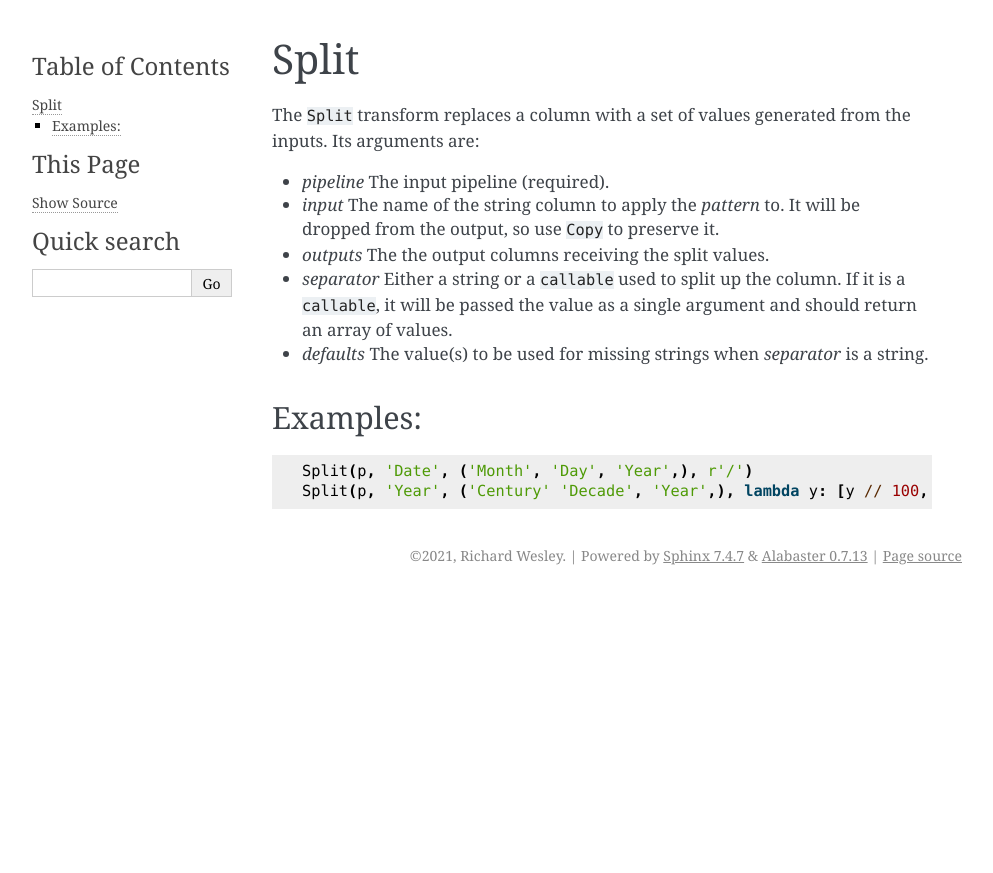
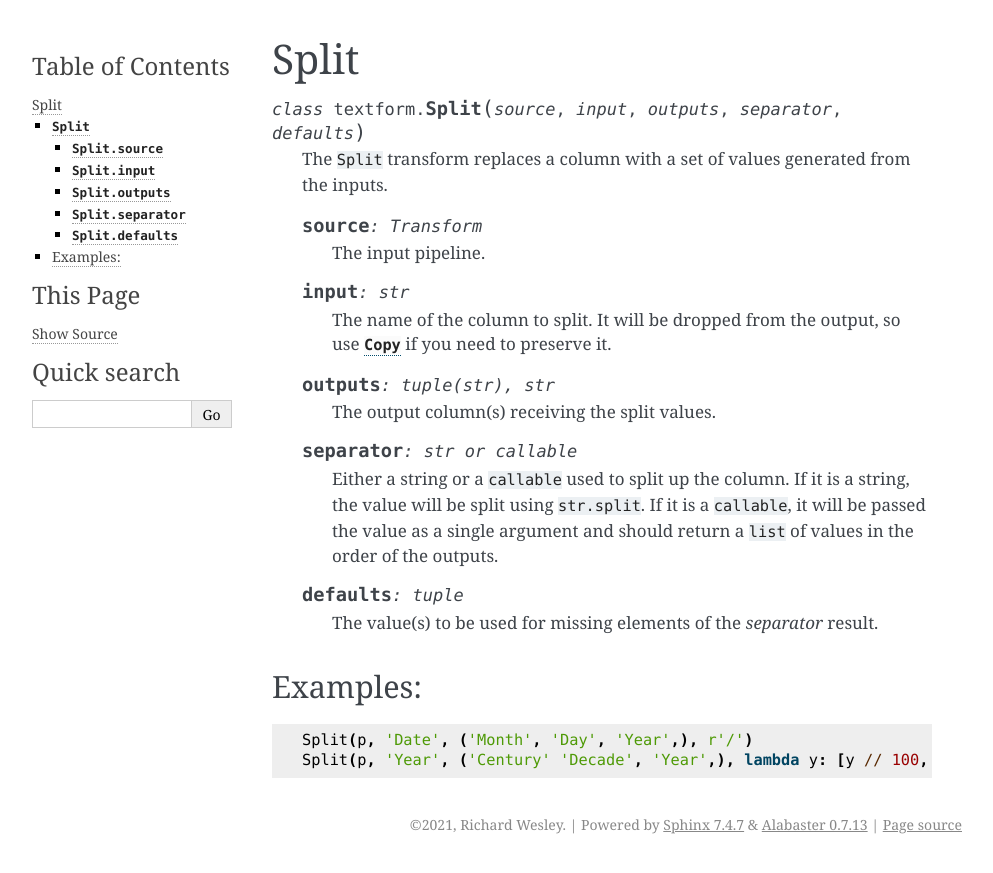
Before and after one commit to hawkfish/textform, a Sphinx documentation site: the page built from docs/transforms/split.rst, in a window 1280 px wide. Shown: the top 873 px of the page, without its empty margins (148-1141 px from the left). Built offline with Sphinx 7.4.7, drawn with Linux system fonts in a browser that asks for light colours.

Commit message:
Document Split

```diff
--- a/docs/transforms/split.rst
+++ b/docs/transforms/split.rst
@@ -1,14 +1,41 @@
 Split
 =====
 
-The ``Split`` transform replaces a column with a set of values generated from the inputs. Its arguments are:
+.. py:currentmodule:: textform
 
-* *pipeline* The input pipeline (required).
-* *input* The name of the string column to apply the *pattern* to. It will be dropped from the output, so use ``Copy`` to preserve it.
-* *outputs* The the output columns receiving the split values.
-* *separator* Either a string or a ``callable`` used to split up the column.
-  If it is a ``callable``, it will be passed the value as a single argument and should return an array of values.
-* *defaults* The value(s) to be used for missing strings when *separator* is a string.
+.. py:class:: Split(source, input, outputs, separator, defaults)
+
+    The ``Split`` transform replaces a column with a set of values generated from the inputs.
+
+    .. py:attribute:: source
+        :type: Transform
+
+        The input pipeline.
+
+    .. py:attribute:: input
+        :type: str
+
+        The name of the column to split.
+        It will be dropped from the output, so use :py:class:`Copy` if you need to preserve it.
+
+
+    .. py:attribute:: outputs
+        :type: tuple(str), str
+
+        The output column(s) receiving the split values.
+
+    .. py:attribute:: separator
+        :type: str or callable
+
+        Either a string or a ``callable`` used to split up the column.
+        If it is a string, the value will be split using ``str.split``.
+        If it is a ``callable``, it will be passed the value as a single argument
+        and should return a ``list`` of values in the order of the outputs.
+
+    .. py:attribute:: defaults
+        :type: tuple
+
+        The value(s) to be used for missing elements of the *separator* result.
 
 Examples:
 ^^^^^^^^^
```
Also changed, not shown: 3 other files.
